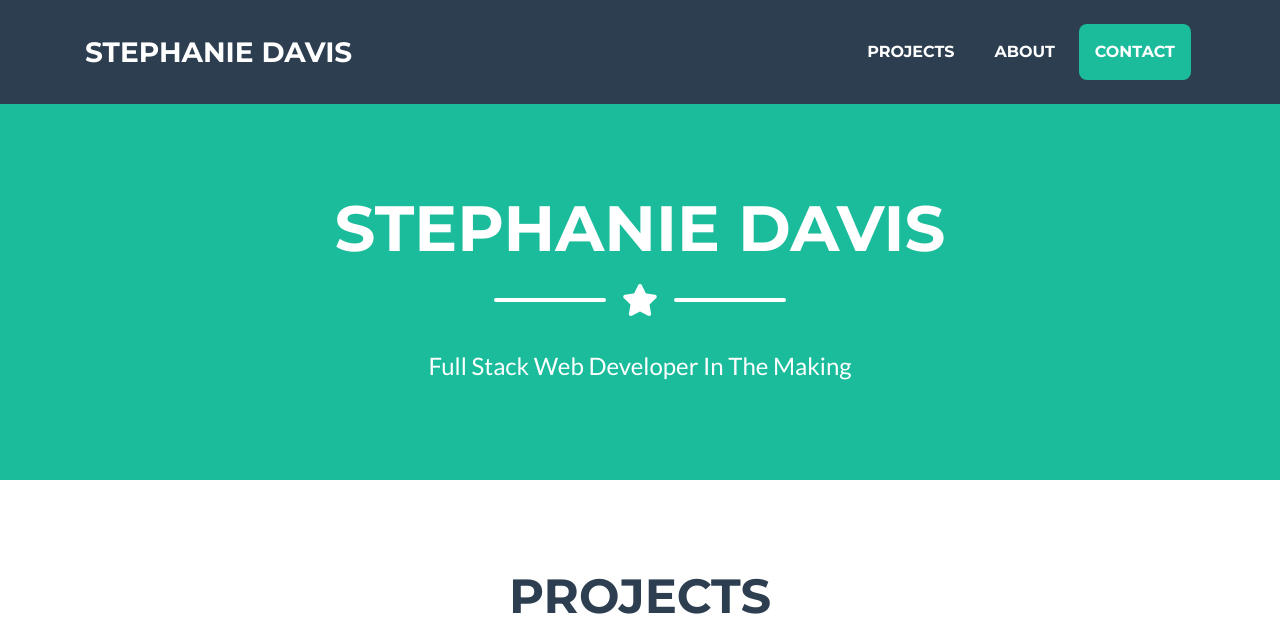
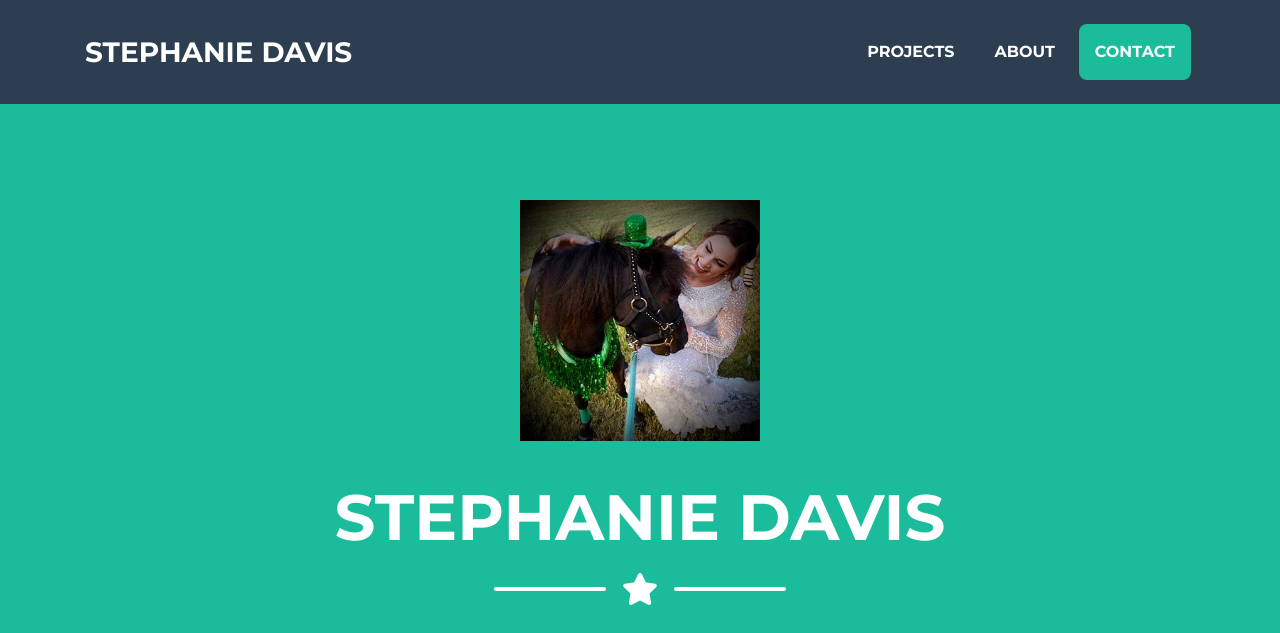
Before and after one commit to stephiesuzanne/MyPortfolio, a website with bundled scripts: page index.html in a window 1280 px wide. Shown: the top 633 px of the page. Built offline with nearby package versions, Linux system fonts and the light colour scheme.

Commit message:
changed photo

```diff
--- a/index.html
+++ b/index.html
@@ -51,7 +51,7 @@
     <div class="container d-flex align-items-center flex-column">
 
       <!-- Masthead Avatar Image -->
-      <!-- <img class="masthead-avatar mb-5" src="img/avataaars.png" alt="avatar"> -->
+      <img class="masthead-avatar mb-5" src="img/steph copy.jpeg" alt="Steph">
 
       <!-- Masthead Heading -->
       <h1 class="masthead-heading text-uppercase mb-0">Stephanie Davis</h1>
```
Also changed, not shown: img/steph copy.jpeg (added), img/steph copy.jpg (added), img/steph.jpg (added).
